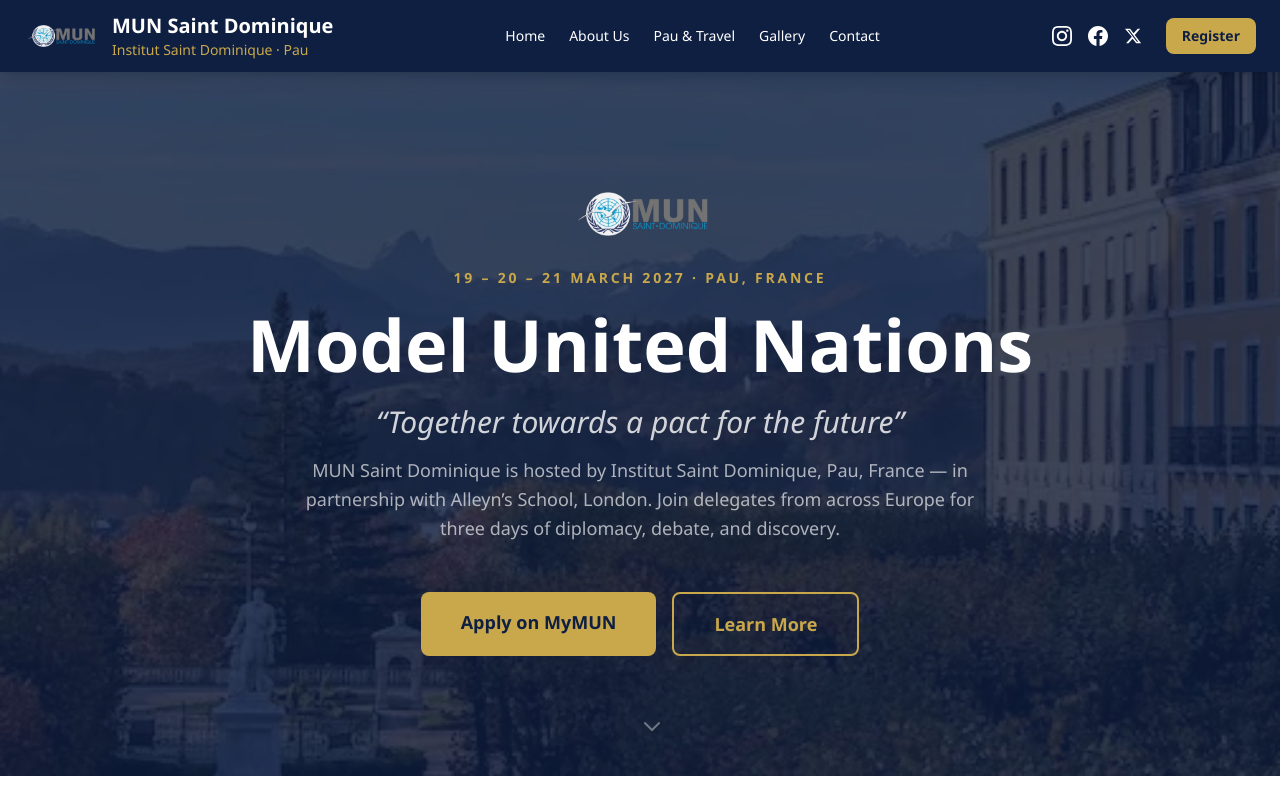
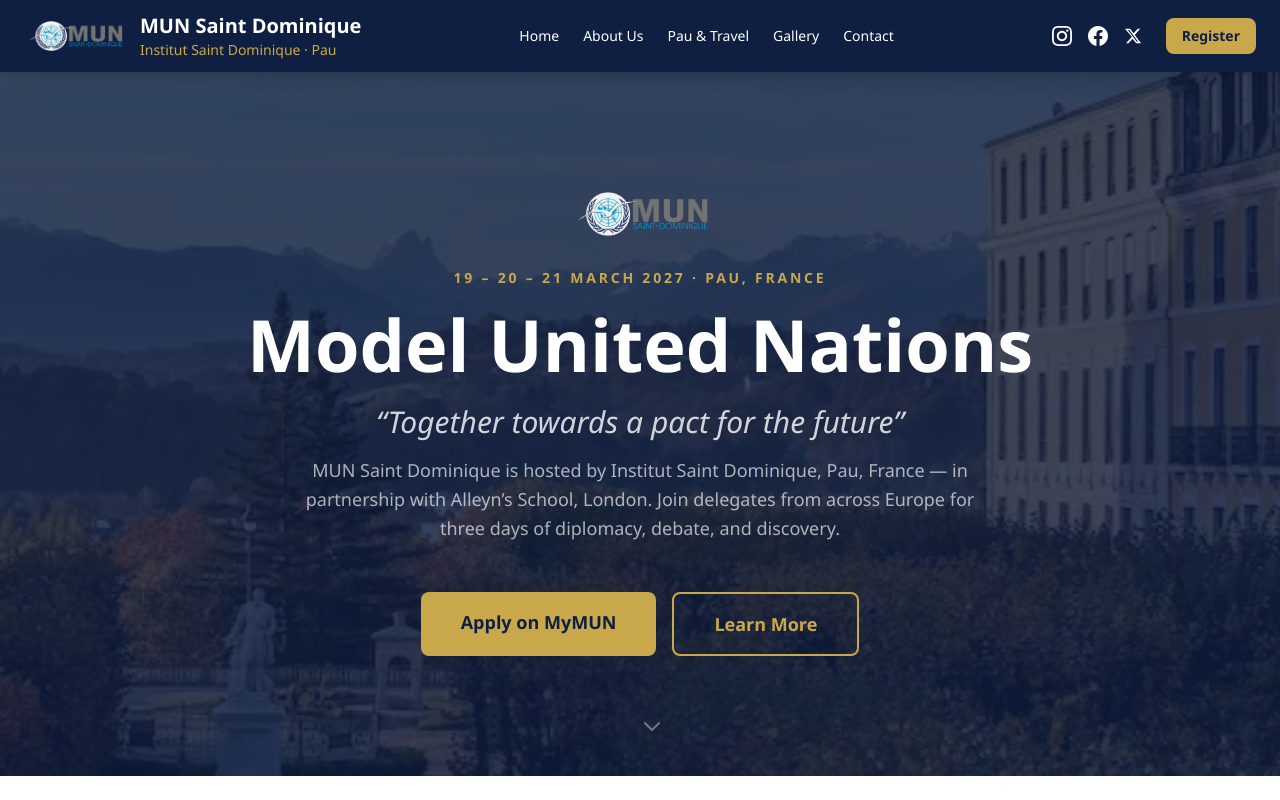
Before and after one commit to gastongabaixtucf8/projet-MUN-saintdo, a Next.js app: page / in a window 1280 px wide. Shown: the top 800 px of the page. Built offline with nearby package versions, Linux system fonts and the light colour scheme.

Commit message:
auto-save

```diff
--- a/components/Header.tsx
+++ b/components/Header.tsx
@@ -48,8 +48,8 @@ export default function Header() {
           <Image
             src="/images/logo MUN.webp"
             alt="MUN Saint Dominique"
-            width={72}
-            height={72}
+            width={100}
+            height={100}
             className="rounded-md"
           />
           <div className="hidden sm:block leading-tight">
```
Also changed, not shown: 1 other file (tests, documents, lock files or other folders).
